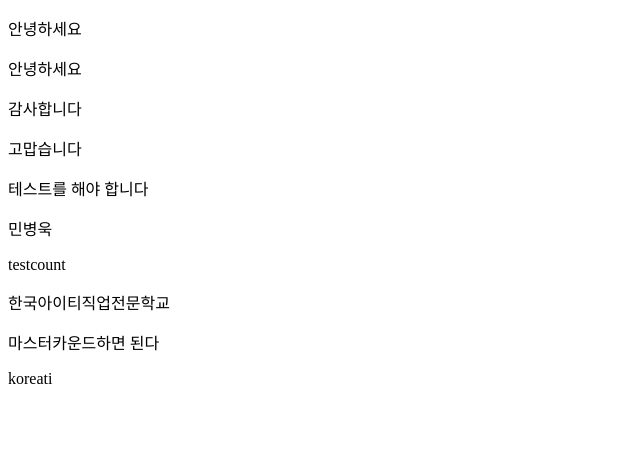
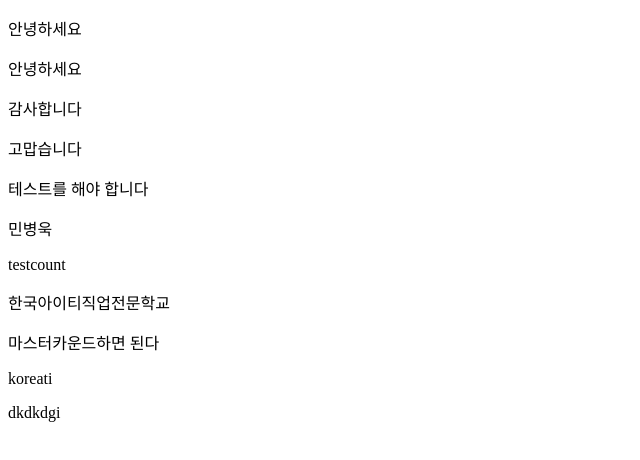
Before and after one commit to kimseokyung/UIUX_-, a plain HTML site: page index.html in a window 1280 px wide. Shown: the full height of the page, 0-640 px from the left. Drawn offline with Linux system fonts and the light colour scheme.

Commit message:
dkdkd22222

```diff
--- a/index.html
+++ b/index.html
@@ -17,6 +17,7 @@
     <p>한국아이티직업전문학교</p>
     <p>마스터카운드하면 된다</p>
     <p>koreati</p>
+    <p>dkdkdgi</p>
 
 </body>
 </html>
```
